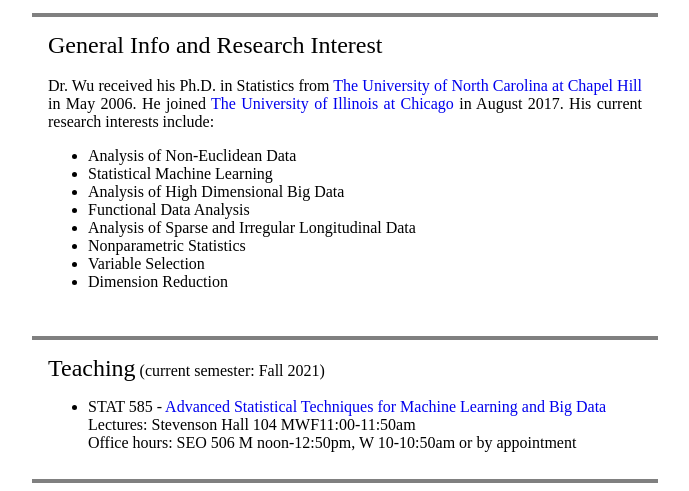
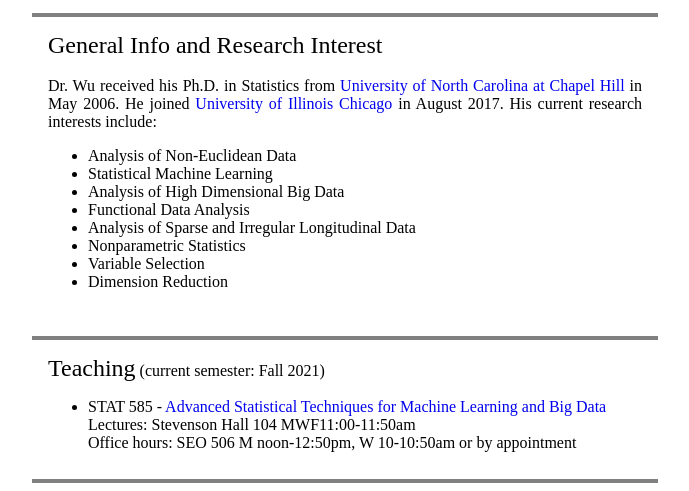
Before and after one commit to chriswunc/chriswunc.github.io, a plain HTML site: page index.html in a window 1280 px wide. Shown: the part 218-709 px from the top of the page, without its empty margins (295-984 px from the left). Drawn offline with Linux system fonts and the light colour scheme.

Commit message:
Update index.html

```diff
--- a/index.html
+++ b/index.html
@@ -47,9 +47,9 @@ style="width":166px; height:22px;" align=absmiddle>--><br />
     <div align="justify">
     <font size=5>General Info and Research Interest</font><br>
     <br>
-    Dr. Wu received his Ph.D. in Statistics from <a style="text-decoration:none" href="http://www.unc.edu/"> The University of
+    Dr. Wu received his Ph.D. in Statistics from <a style="text-decoration:none" href="http://www.unc.edu/"> University of
 North Carolina at Chapel
-Hill</a> in May 2006. He joined <a style="text-decoration:none" href="http://www.uic.edu/">The University of Illinois at Chicago</a> in August 2017.
+Hill</a> in May 2006. He joined <a style="text-decoration:none" href="http://www.uic.edu/">University of Illinois Chicago</a> in August 2017.
 His current research interests include:
 
 <ul>
```
